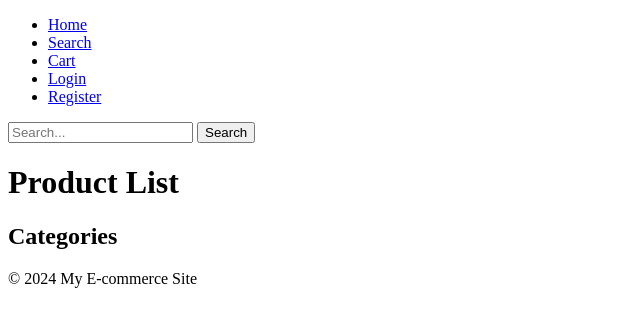
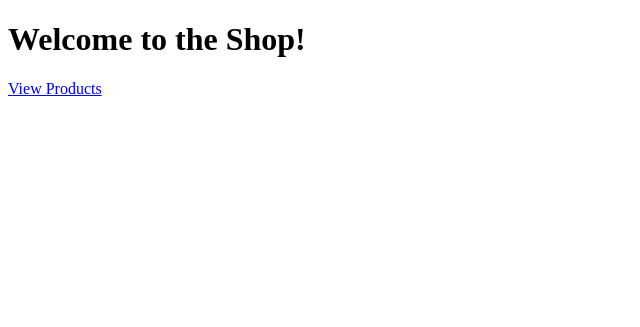
Before and after one commit to 13virat/zenicraze, a Django app: page / in a window 1280 px wide. Shown: the top 327 px of the page, without its empty margins (0-640 px from the left). Run offline with Django 5.2, Linux system fonts and the light colour scheme; data that the repository does not hold is empty.

Commit message:
updated error

```diff
--- a/myproject/myproject/urls.py
+++ b/myproject/myproject/urls.py
@@ -1,8 +1,10 @@
 from django.contrib import admin
 from django.urls import path, include
+from shop import views as shop_views
 
 urlpatterns = [
     path("admin/", admin.site.urls),
     path("accounts/", include("accounts.urls")),
     path("", include("shop.urls")),
+    path("", shop_views.home, name='home'),
 ]
--- a/myproject/shop/forms.py
+++ b/myproject/shop/forms.py
@@ -1,7 +1,5 @@
 from django import forms
-from .models import Review
-from .models import Shipping
-from .models import Profile
+from .models import Review, Shipping, Profile
 from django.contrib.auth.models import User
 
 class UserForm(forms.ModelForm):
--- a/myproject/shop/templates/base_generic.html
+++ b/myproject/shop/templates/base_generic.html
@@ -18,9 +18,11 @@
           <li><a href="{% url 'register' %}">Register</a></li>
           {% endif %}
         </ul>
-        <form method="get" action="{% url 'search' %}">
-          <input type="text" name="query" placeholder="Search..." />
-          <button type="submit">Search</button>
+        <form action="{% url 'search' %}" method="get">
+            <input type="text" name="query">
+            <button type="submit">Search</button>
+        </form>
+
         </form>
       </nav>
     </header>
--- /dev/null
+++ b/myproject/shop/templates/shop/home.html
@@ -0,0 +1,10 @@
+<!DOCTYPE html>
+<html>
+<head>
+    <title>Home</title>
+</head>
+<body>
+    <h1>Welcome to the Shop!</h1>
+    <a href="{% url 'shop:product_list' %}">View Products</a>
+</body>
+</html>
--- a/myproject/shop/templates/shop/search.html
+++ b/myproject/shop/templates/shop/search.html
@@ -16,7 +16,7 @@
             <ul>
                 {% for product in results %}
                     <li>
-                        <a href="{% url 'product_detail' product.id %}">{{ product.name }}</a>
+                        <a href="{% url 'shop:product_detail' product.id %}">{{ product.name }}</a>
                         <p>{{ product.description }}</p>
                     </li>
                 {% endfor %}
--- a/myproject/shop/urls.py
+++ b/myproject/shop/urls.py
@@ -1,18 +1,18 @@
 from django.urls import path
 from . import views
 
-app_name = "shop"
+app_name = 'shop'
 
 urlpatterns = [
-
-    path("", views.product_list, name="product_list"),
-    path("<slug:category_slug>/", views.product_list, name="product_list_by_category"),
-    path("product/<int:product_id>/", views.product_detail, name="product_detail"),
-    path("product/<int:product_id>/add_review/", views.add_review, name="add_review"),
-    path("search/", views.search, name="search"),
-    path("shipping/", views.shipping, name="shipping"),
-    path("checkout/", views.checkout, name="checkout"),
-    path("payment-success/", views.payment_success, name="payment_success"),
+    path('', views.home, name='home'),
+    path('products/', views.product_list, name='product_list'),
+    path('<slug:category_slug>/', views.product_list, name='product_list_by_category'),
+    path('product/<int:id>/<slug:slug>/', views.product_detail, name='product_detail'),
+    path('product/<int:product_id>/add_review/', views.add_review, name='add_review'),
+    path('search/', views.search, name='search'),
+    path('shipping/', views.shipping, name='shipping'),
+    path('checkout/', views.checkout, name='checkout'),
+    path('payment-success/', views.payment_success, name='payment_success'),
     path('profile/', views.profile, name='profile'),
     path('categories/', views.category_list, name='category_list'),
     path('orders/', views.order_history, name='order_history'),
--- a/myproject/shop/views.py
+++ b/myproject/shop/views.py
@@ -11,6 +11,12 @@ from django.http import HttpResponseBadRequest
 from django.views.decorators.csrf import csrf_exempt
 from .forms import UserForm, ProfileForm
 
+def home(request):
+    return render(request, 'shop/home.html')
+def product_list(request):
+    return render(request, 'shop/product/list.html', {
+        'some_url': reverse('shop:home'),
+    })
 
 @login_required
 def profile(request):
@@ -100,15 +106,12 @@ def search(request):
 def product_list(request, category_slug=None):
     category = None
     categories = Category.objects.all()
-    products = Product.objects.filter(available=True)
+    products = Product.objects.all()
     if category_slug:
         category = get_object_or_404(Category, slug=category_slug)
         products = products.filter(category=category)
-    return render(request, 'shop/product/list.html', {
-        'category': category,
-        'categories': categories,
-        'products': products
-    })
+    return render(request, 'shop/product/list.html', {'category': category, 'categories': categories, 'products': products})
+
 @login_required
 def add_review(request, product_id):
     product = get_object_or_404(Product, id=product_id)
@@ -136,9 +139,8 @@ def category_list(request):
 
 def product_list_by_category(request, category_slug):
     category = get_object_or_404(Category, slug=category_slug)
-    products = category.products.all()
-    return render(request, 'shop/product_list_by_category.html', {'category': category, 'products': products})
-
+    products = Product.objects.filter(category=category)
+    return render(request, 'shop/product/list.html', {'category': category, 'products': products})
 
 @login_required
 def place_order(request):
```
